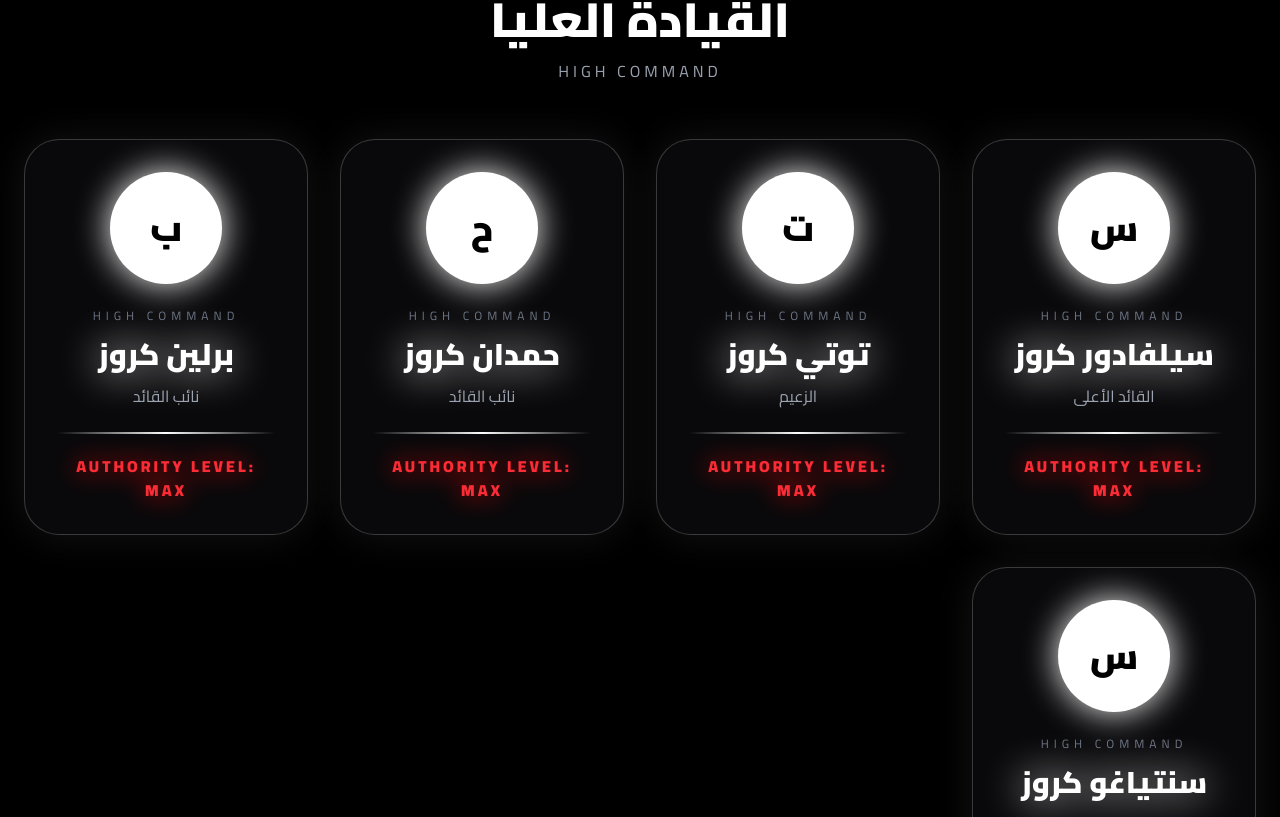
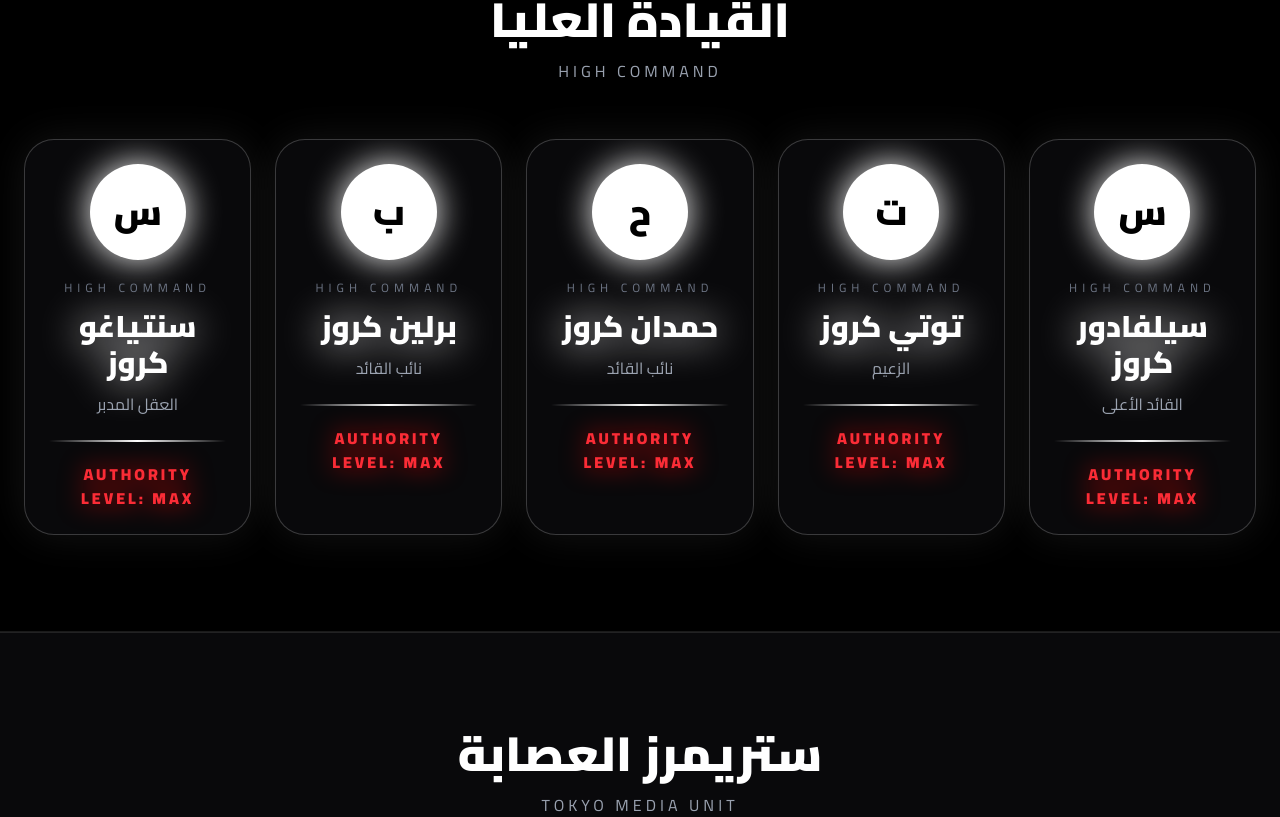
Before and after one commit to adamhamdan1/tokyo-gang, a Next.js app: page / in a window 1280 px wide. Shown: the part 1523-2340 px from the top of the page. Built offline with nearby package versions, Linux system fonts and the light colour scheme.

Commit message:
add discord preview metadatav5

```diff
--- a/app/page.tsx
+++ b/app/page.tsx
@@ -380,7 +380,7 @@ export default function Home() {
         <h2 className="text-5xl font-black text-center mb-4">القيادة العليا</h2>
         <p className="text-center text-gray-400 mb-14 tracking-[4px]">HIGH COMMAND</p>
 
-        <div className="max-w-7xl mx-auto grid md:grid-cols-4 gap-8">
+        <div className="max-w-7xl mx-auto grid sm:grid-cols-2 lg:grid-cols-5 gap-6">
           {[
             ["سيلفادور كروز", "القائد الأعلى"],
             ["توتي كروز", "الزعيم"],
@@ -394,12 +394,12 @@ export default function Home() {
               whileInView={{ opacity: 1, y: 0, scale: 1 }}
               transition={{ delay: index * 0.15, duration: 0.8 }}
               whileHover={{ scale: 1.07, y: -10 }}
-              className="relative overflow-hidden bg-zinc-950 border border-white/20 rounded-[35px] p-8 text-center group shadow-[0_0_40px_rgba(255,255,255,0.08)]"
+              className="relative overflow-hidden bg-zinc-950 border border-white/20 rounded-[30px] p-6 text-center group shadow-[0_0_40px_rgba(255,255,255,0.08)]"
             >
               <div className="absolute inset-0 opacity-0 group-hover:opacity-100 transition duration-500 bg-gradient-to-br from-white/15 via-transparent to-white/5" />
 
               <div className="relative z-10">
-                <div className="mx-auto mb-6 w-28 h-28 rounded-full bg-white text-black flex items-center justify-center text-4xl font-black shadow-[0_0_35px_white]">
+                <div className="mx-auto mb-5 w-24 h-24 rounded-full bg-white text-black flex items-center justify-center text-4xl font-black shadow-[0_0_35px_white]">
                   {name[0]}
                 </div>
 
```
